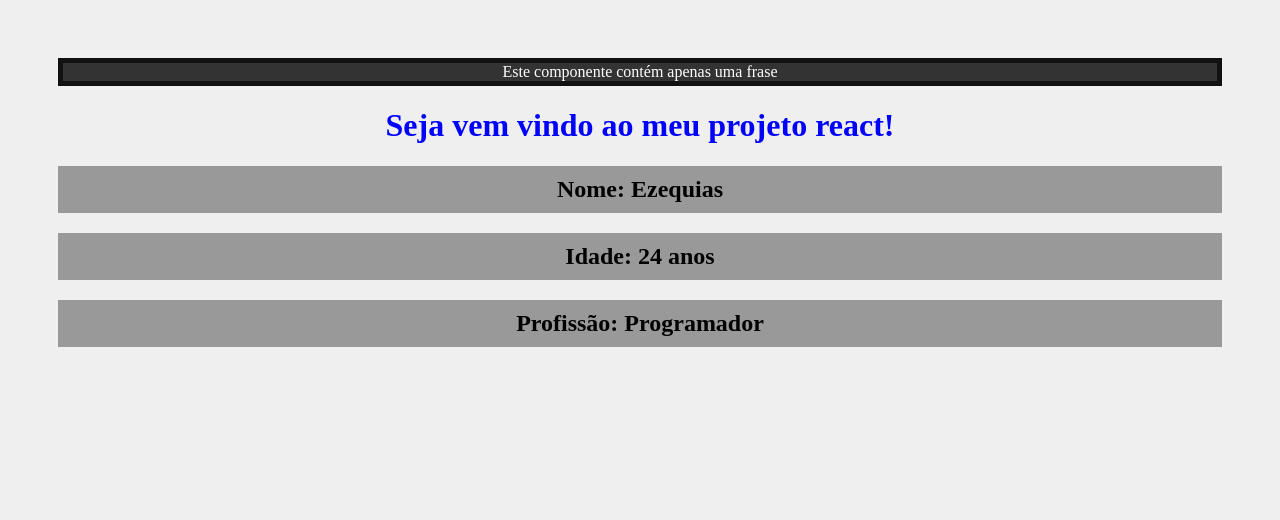
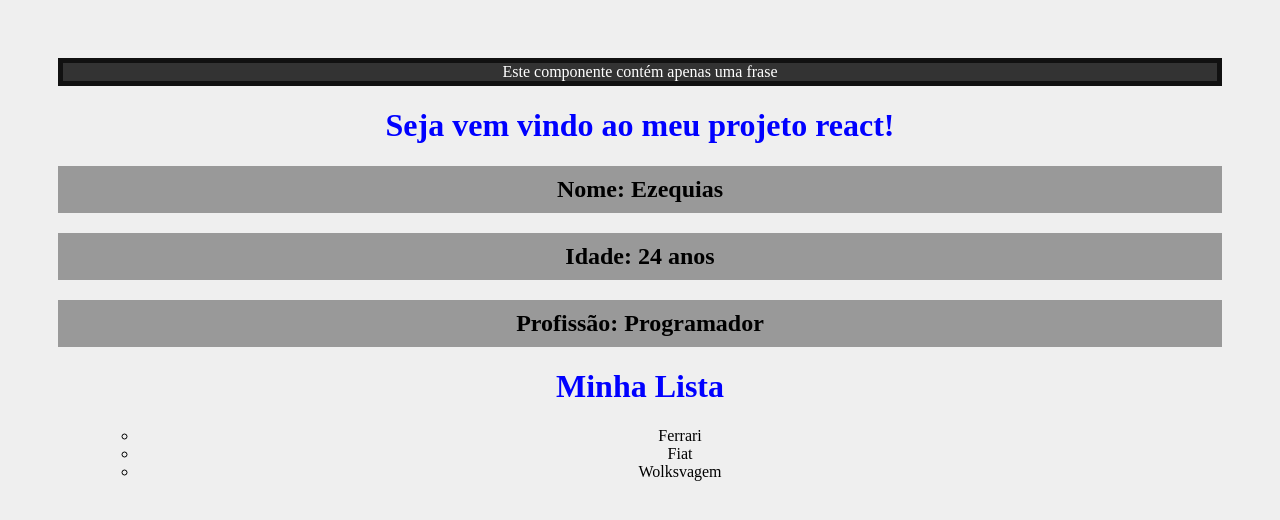
Before and after one commit to DevRianH/Curso-React---Hora-de-Codar, a React (Create React App) app: page / in a window 1280 px wide. Shown: the top 520 px of the page. Built offline with nearby package versions, Linux system fonts and the light colour scheme.

Commit message:
Aula 07 sobre estudo de fragment <> </>

```diff
--- a/src/App.js
+++ b/src/App.js
@@ -1,19 +1,22 @@
 import './App.css';
 import {Pessoa} from "./components/Pessoa";
 import Frase from "./components/Frase/Frase";
+import List from "./components/List";
 
-export function App() {
+function App() {
 
     return (
         <div className="App">
             <Frase/>
-
             <h1>Seja vem vindo ao meu projeto react!</h1>
             <Pessoa
                 nome="Ezequias"
                 idade="24 anos"
                 profissao="Programador"
             />
+            <List/>
         </div>
     );
 }
+
+export default App
--- /dev/null
+++ b/src/components/Item.js
@@ -0,0 +1,8 @@
+export default function Item(props) {
+
+    return (
+        <ul>
+            <li>{props.marca}</li>
+        </ul>
+    )
+}
--- /dev/null
+++ b/src/components/List.js
@@ -0,0 +1,15 @@
+import Item from "./Item";
+
+export default function List() {
+
+    return (
+        <>
+            <h1>Minha Lista</h1>
+            <ul>
+                <Item marca="Ferrari"/>
+                <Item marca="Fiat"/>
+                <Item marca="Wolksvagem"/>
+            </ul>
+        </>
+    )
+}
--- a/src/index.js
+++ b/src/index.js
@@ -1,7 +1,7 @@
 import React from 'react';
 import ReactDOM from 'react-dom/client';
 import './index.css';
-import {App} from './App';
+import App from './App';
 import reportWebVitals from './reportWebVitals';
 
 const root = ReactDOM.createRoot(document.getElementById('root'));
```
Also changed, not shown: 1 other file (tests, documents, lock files or other folders).
